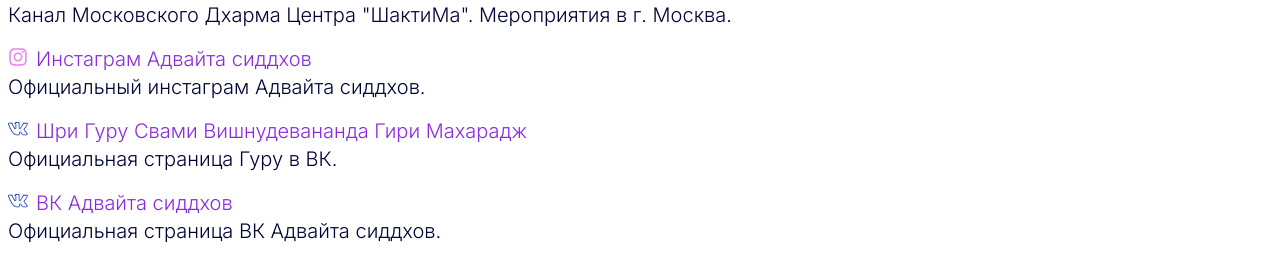
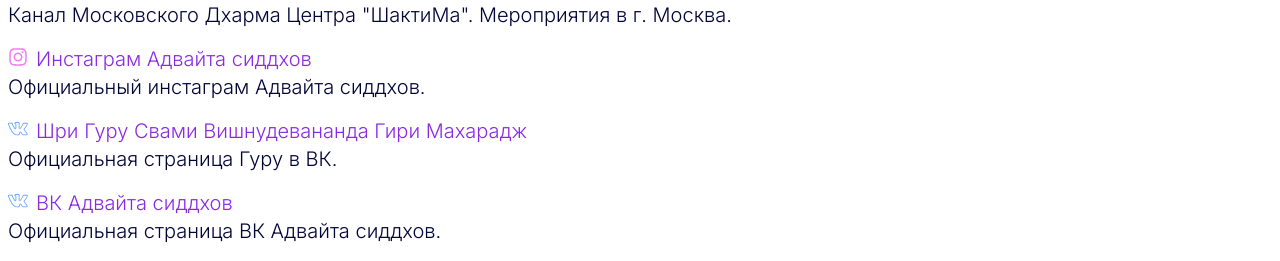
Before and after one commit to TimurTairov/tirthadeva.ru, a Next.js app: page /tradition/links in a window 1280 px wide. Shown: the part 1191-1452 px from the top of the page. Built offline with nearby package versions, Linux system fonts and the light colour scheme.

Commit message:
commit 1.10

```diff
--- a/app/page.tsx
+++ b/app/page.tsx
@@ -76,7 +76,8 @@ export default function Home() {
           <Link href="/osebe/contacts" className="my-1">Контакты</Link>
           <Link href="/tradition/master" className="my-1">Мастер</Link>
           <Link href="/tradition/links" className="my-1">Полезные ссылки</Link>
-          <Link href="/video/myvideo" className="my-1">Мои видео</Link>
+          <Link href="/yoga/basicrules" className="my-1">Хатха йога</Link>
+          <Link href="/yoga/nauli" className="my-1">Наули</Link>
         </div>
 
         <div className='flex items-end justify-between w-full mt-5'>
--- a/app/tradition/links/page.tsx
+++ b/app/tradition/links/page.tsx
@@ -134,7 +134,7 @@ const page = () => {
       </p>
 
       <div className="flex items-center mt-4">
-        <SlSocialVkontakte className='me-2 mb-1 fill-blue-800' />
+        <SlSocialVkontakte className='me-2 mb-1 fill-blue-400' />
         <a href='https://vk.com/svami_visnudevananda_giri' target='_blank' rel='noreferrer' className='links'>
           Шри Гуру Свами Вишнудевананда Гири Махарадж</a>   <br />
       </div>
@@ -143,7 +143,7 @@ const page = () => {
       </p>
 
       <div className="flex items-center mt-4">
-        <SlSocialVkontakte className='me-2 mb-1 fill-blue-800' />
+        <SlSocialVkontakte className='me-2 mb-1 fill-blue-400' />
         <a href='https://vk.com/advayta.siddhov' target='_blank' rel='noreferrer' className='links'>ВК Адвайта сиддхов </a>   <br />
       </div>
       <p>
@@ -158,7 +158,7 @@ const page = () => {
         Официальная страница ОК Адвайта сиддхов.
       </p>
 
-      <Image src='https://media.giphy.com/media/dzJ0WT8bOGPFU0lTwz/giphy.gif' unoptimized width={500} height={500} alt="gif Ganesha" className='mt-5 w-full' />
+      <Image src='https://media.giphy.com/media/dzJ0WT8bOGPFU0lTwz/giphy.gif' unoptimized width={500} height={500} alt="gif Ganesha" className='mt-10 w-full' />
     </div>
   )
 }
--- a/app/tradition/master/page.tsx
+++ b/app/tradition/master/page.tsx
@@ -1,4 +1,5 @@
 'use client'
+import Link from "next/link";
 import ImageGallery from "react-image-gallery";
 import { svd } from '@/helpers/foto'
 
@@ -41,9 +42,10 @@ const page = () => {
       <p className='mt-4'>
         • С 1995 года Свами проповедует Санатана Дхарму, учения Адвайта-веданты и Ануттара-тантры.<br />
       </p>
-      <p className='mt-4 mb-5 '>
+      <p className='mt-4'>
         Более подробная биография мастера  <a href='https://www.advayta.org/master/biografiya-mastera/' target='_blank' rel='noreferrer'>здесь</a>
       </p>
+      <Link href="/video/guru" className="my-10">Видео с Гуру</Link>
       <ImageGallery items={svd} {...settings} />
     </div>
 
--- a/app/tradition/pribezhishche/page.tsx
+++ b/app/tradition/pribezhishche/page.tsx
@@ -98,7 +98,7 @@ const page = () => {
         Когда, благодаря вашей практике, такая связь установлена, вы можете получать тонкую духовную энергию, которая была бы активирована такой духовной связью.
       </p>
 
-      <p className='mt-4'>
+      <p className='mt-4 mb-10'>
         Отрывок из лекции Гуру Свами Вишнудевананда Гири
       </p>
       <ImageGallery items={pribezhishe} {...settings} />
```
